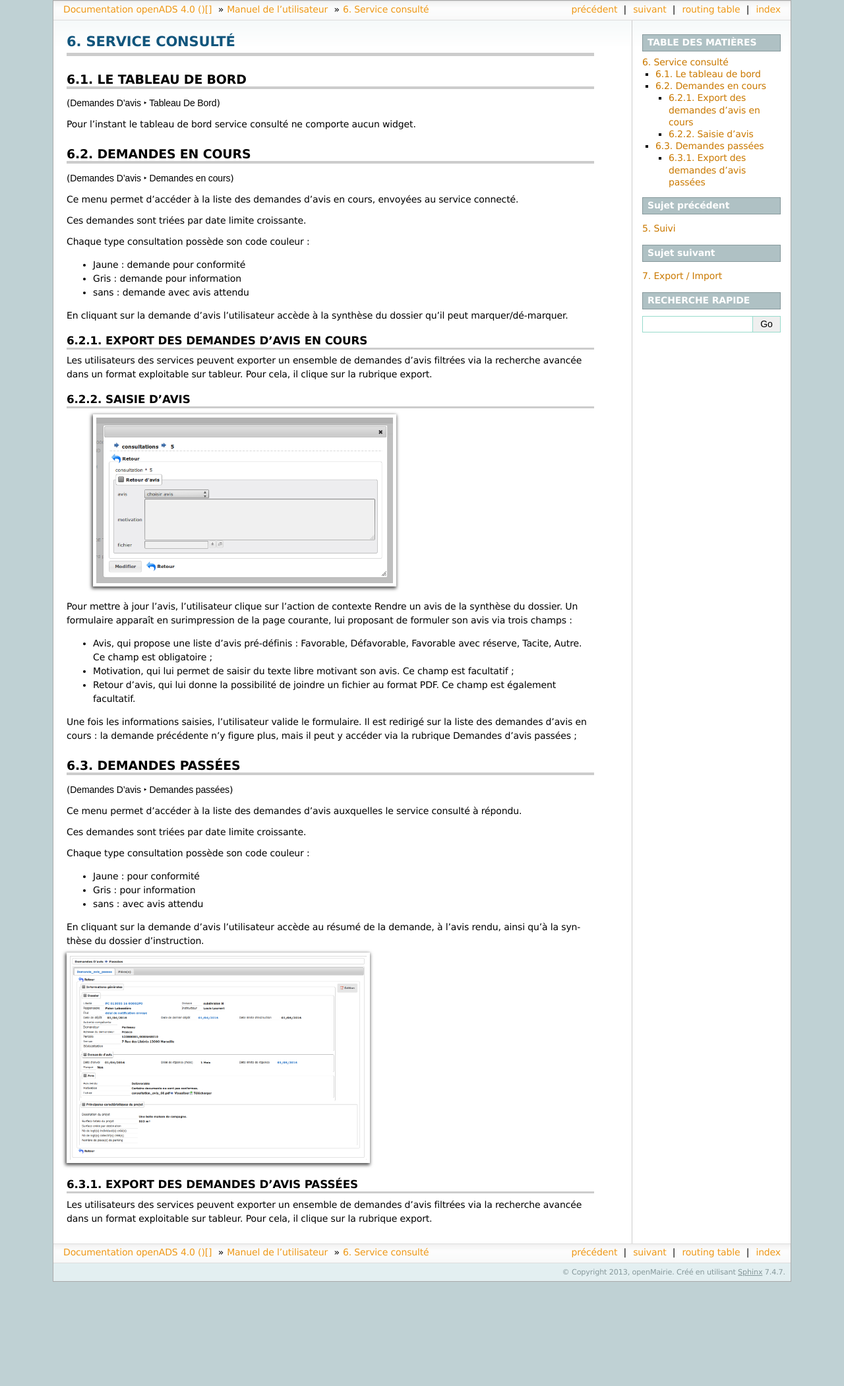
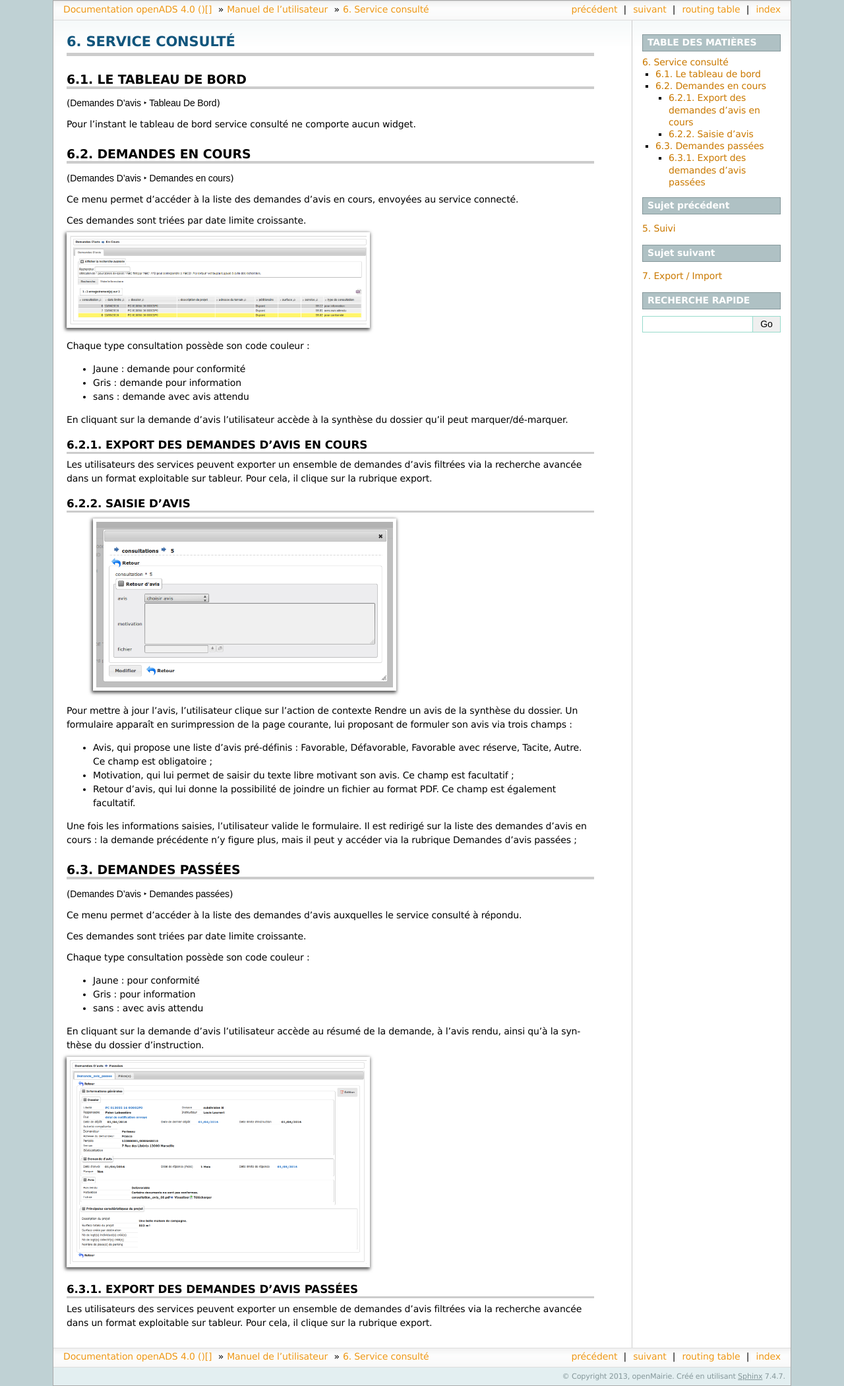
Before and after one commit to mpavaux/openads-documentation, a Sphinx documentation site: the page built from source/manuel_utilisateur/service_consulte.rst, in a window 1280 px wide. Shown: the whole page at 66% size. Built offline with Sphinx 7.4.7, drawn with Linux system fonts in a browser that asks for light colours; before the commit the page ends 1943 px from its top, so only the background shows below that.

Commit message:
Ajout d'une image des différents types de demandes d'avis

```diff
--- a/source/manuel_utilisateur/service_consulte.rst
+++ b/source/manuel_utilisateur/service_consulte.rst
@@ -24,6 +24,8 @@
 connecté.
 
 Ces demandes sont triées par date limite croissante.
+
+.. image:: service_consulte_types_demande_avis.png
 
 Chaque type consultation possède son code couleur :
 
```
Also changed, not shown: source/manuel_utilisateur/service_consulte_types_demande_avis.png (added).
